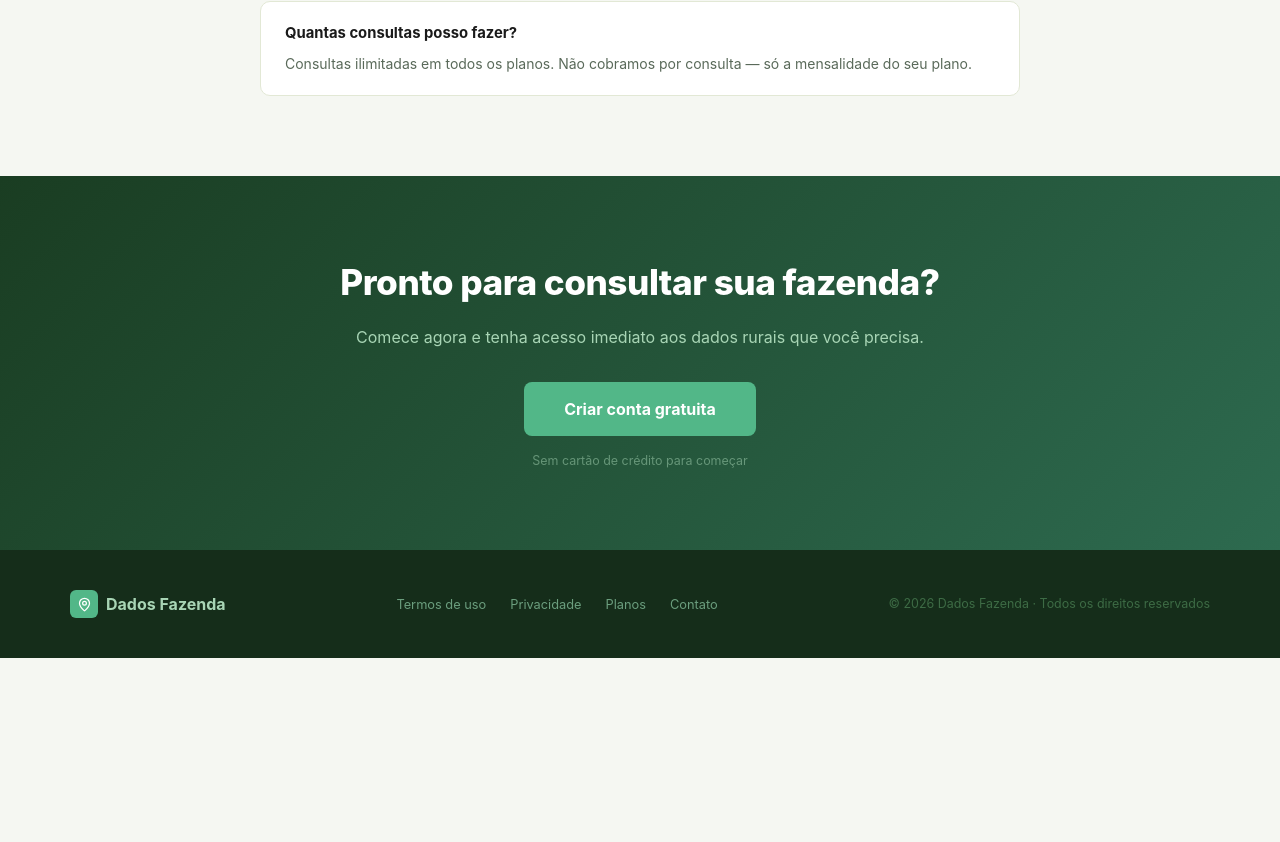
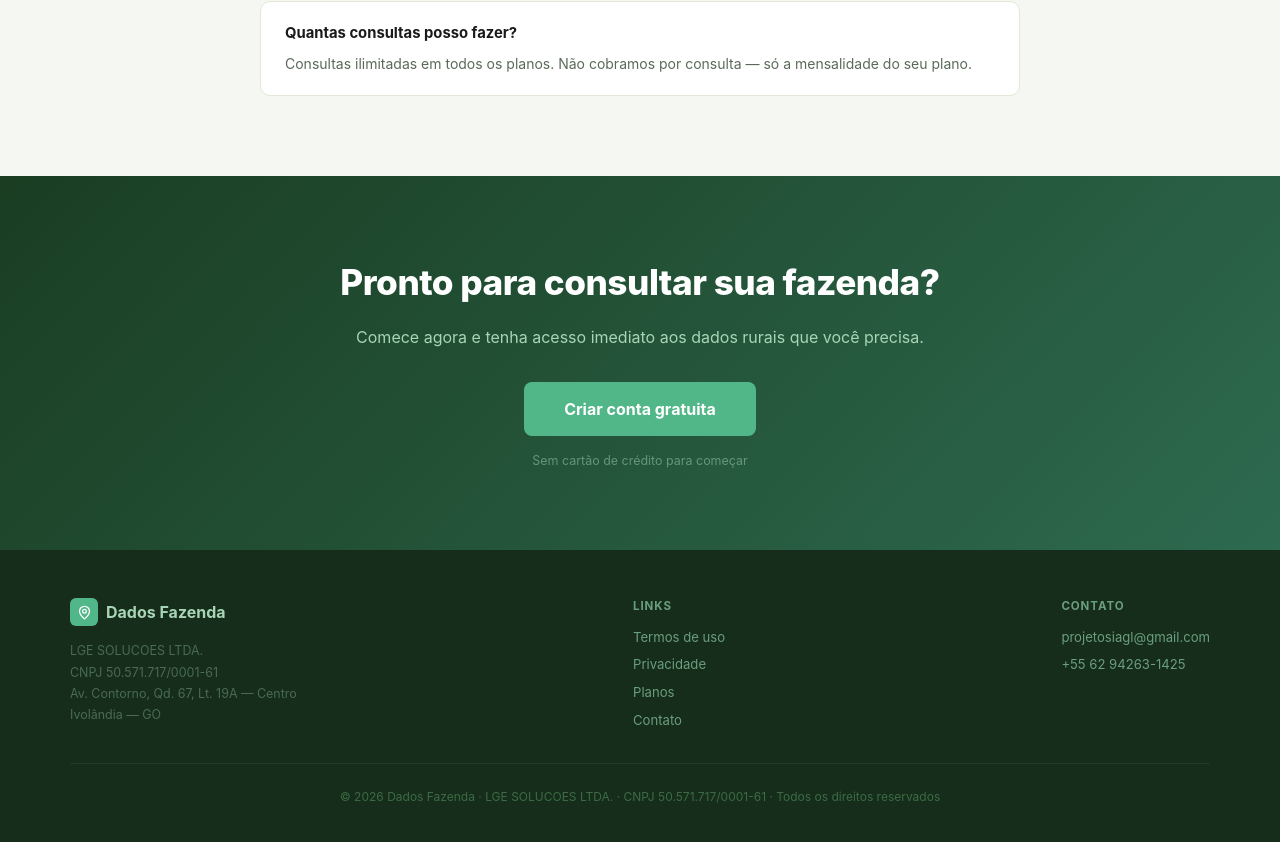
Before and after one commit to projetosiagl-blip/dados-fazenda, a Next.js app: page / in a window 1280 px wide. Shown: the part 6571-7413 px from the top of the page. Before the commit the page ends 7229 px from the top, so only its background shows below. Built offline with nearby package versions, Linux system fonts and the light colour scheme.

Commit message:
feat: dados empresa LGE SOLUCOES LTDA no footer, termos, privacidade e contato

```diff
--- a/src/app/contato/page.tsx
+++ b/src/app/contato/page.tsx
@@ -32,7 +32,7 @@ export default function Contato() {
             <p style={{ color: '#25D366', fontWeight: 700, fontSize: '0.875rem' }}>+55 62 94263-1425</p>
           </a>
 
-          <a href="mailto:contato@dadosfazenda.com.br"
+          <a href="mailto:projetosiagl@gmail.com"
             style={{ backgroundColor: 'white', border: '1px solid #d4ddc8', borderRadius: 8, padding: '1.75rem', textDecoration: 'none', display: 'block' }}>
             <div style={{ width: 44, height: 44, backgroundColor: '#f0f5f0', borderRadius: 8, display: 'flex', alignItems: 'center', justifyContent: 'center', marginBottom: '1rem' }}>
               <Mail size={22} color="#2d6a4f" />
@@ -41,7 +41,7 @@ export default function Contato() {
             <p style={{ color: '#4a5568', fontSize: '0.85rem', lineHeight: 1.6, marginBottom: '0.75rem' }}>
               Para questões técnicas, suporte à conta ou assuntos comerciais.
             </p>
-            <p style={{ color: '#2d6a4f', fontWeight: 700, fontSize: '0.875rem' }}>contato@dadosfazenda.com.br</p>
+            <p style={{ color: '#2d6a4f', fontWeight: 700, fontSize: '0.875rem' }}>projetosiagl@gmail.com</p>
           </a>
         </div>
 
--- a/src/app/page.tsx
+++ b/src/app/page.tsx
@@ -502,21 +502,39 @@ export default function Home() {
       </section>
 
       {/* FOOTER */}
-      <footer style={{ backgroundColor: '#152d1a', padding: '2.5rem 1.5rem' }}>
-        <div style={{ maxWidth: 1140, margin: '0 auto', display: 'flex', justifyContent: 'space-between', alignItems: 'center', flexWrap: 'wrap', gap: '1.5rem' }}>
-          <div style={{ display: 'flex', alignItems: 'center', gap: 8 }}>
-            <div style={{ width: 28, height: 28, backgroundColor: '#52b788', borderRadius: 6, display: 'flex', alignItems: 'center', justifyContent: 'center' }}>
-              <MapPin size={15} color="white" />
+      <footer style={{ backgroundColor: '#152d1a', padding: '3rem 1.5rem' }}>
+        <div style={{ maxWidth: 1140, margin: '0 auto' }}>
+          <div style={{ display: 'flex', justifyContent: 'space-between', flexWrap: 'wrap', gap: '2rem', marginBottom: '2rem' }}>
+            <div>
+              <div style={{ display: 'flex', alignItems: 'center', gap: 8, marginBottom: '0.875rem' }}>
+                <div style={{ width: 28, height: 28, backgroundColor: '#52b788', borderRadius: 6, display: 'flex', alignItems: 'center', justifyContent: 'center' }}>
+                  <MapPin size={15} color="white" />
+                </div>
+                <span style={{ color: '#a8d5b5', fontWeight: 700 }}>Dados Fazenda</span>
+              </div>
+              <p style={{ color: '#4a6a52', fontSize: '0.78rem', lineHeight: 1.7 }}>
+                LGE SOLUCOES LTDA.<br />
+                CNPJ 50.571.717/0001-61<br />
+                Av. Contorno, Qd. 67, Lt. 19A — Centro<br />
+                Ivolândia — GO
+              </p>
             </div>
-            <span style={{ color: '#a8d5b5', fontWeight: 700 }}>Dados Fazenda</span>
+            <div style={{ display: 'flex', flexDirection: 'column', gap: '0.5rem' }}>
+              <span style={{ color: '#6b9e7e', fontSize: '0.72rem', fontWeight: 700, textTransform: 'uppercase', letterSpacing: '0.08em', marginBottom: '0.25rem' }}>Links</span>
+              <Link href="/termos" style={{ color: '#6b9e7e', fontSize: '0.82rem', textDecoration: 'none' }}>Termos de uso</Link>
+              <Link href="/privacidade" style={{ color: '#6b9e7e', fontSize: '0.82rem', textDecoration: 'none' }}>Privacidade</Link>
+              <Link href="/planos" style={{ color: '#6b9e7e', fontSize: '0.82rem', textDecoration: 'none' }}>Planos</Link>
+              <Link href="/contato" style={{ color: '#6b9e7e', fontSize: '0.82rem', textDecoration: 'none' }}>Contato</Link>
+            </div>
+            <div style={{ display: 'flex', flexDirection: 'column', gap: '0.5rem' }}>
+              <span style={{ color: '#6b9e7e', fontSize: '0.72rem', fontWeight: 700, textTransform: 'uppercase', letterSpacing: '0.08em', marginBottom: '0.25rem' }}>Contato</span>
+              <a href="mailto:projetosiagl@gmail.com" style={{ color: '#6b9e7e', fontSize: '0.82rem', textDecoration: 'none' }}>projetosiagl@gmail.com</a>
+              <a href="https://wa.me/5562942631425" target="_blank" rel="noreferrer" style={{ color: '#6b9e7e', fontSize: '0.82rem', textDecoration: 'none' }}>+55 62 94263-1425</a>
+            </div>
           </div>
-          <div style={{ display: 'flex', gap: '1.5rem', flexWrap: 'wrap' }}>
-            <Link href="/termos" style={{ color: '#6b9e7e', fontSize: '0.8rem', textDecoration: 'none' }}>Termos de uso</Link>
-            <Link href="/privacidade" style={{ color: '#6b9e7e', fontSize: '0.8rem', textDecoration: 'none' }}>Privacidade</Link>
-            <Link href="/planos" style={{ color: '#6b9e7e', fontSize: '0.8rem', textDecoration: 'none' }}>Planos</Link>
-            <Link href="/contato" style={{ color: '#6b9e7e', fontSize: '0.8rem', textDecoration: 'none' }}>Contato</Link>
+          <div style={{ borderTop: '1px solid #1e3d24', paddingTop: '1.5rem' }}>
+            <p style={{ color: '#3d6b45', fontSize: '0.75rem', textAlign: 'center' }}>© 2026 Dados Fazenda · LGE SOLUCOES LTDA. · CNPJ 50.571.717/0001-61 · Todos os direitos reservados</p>
           </div>
-          <p style={{ color: '#3d6b45', fontSize: '0.78rem' }}>© 2026 Dados Fazenda · Todos os direitos reservados</p>
         </div>
       </footer>
     </div>
--- a/src/app/privacidade/page.tsx
+++ b/src/app/privacidade/page.tsx
@@ -21,7 +21,7 @@ export default function Privacidade() {
           {[
             {
               titulo: '1. Quem somos',
-              texto: 'Dados Fazenda é operado pela Agrios Tecnologia LTDA (CNPJ 63.528.444/0001-14). Esta política descreve como coletamos, usamos e protegemos seus dados pessoais.'
+              texto: 'Dados Fazenda é operado pela LGE SOLUCOES LTDA. (CNPJ 50.571.717/0001-61). Esta política descreve como coletamos, usamos e protegemos seus dados pessoais.'
             },
             {
               titulo: '2. Dados que coletamos',
@@ -45,7 +45,7 @@ export default function Privacidade() {
             },
             {
               titulo: '7. Seus direitos (LGPD Art. 18)',
-              texto: 'Você tem direito a: confirmar a existência de tratamento; acessar seus dados; corrigir dados incompletos ou inexatos; solicitar a exclusão de dados desnecessários; revogar consentimento; portabilidade de dados. Para exercer seus direitos, contate: contato@dadosfazenda.com.br'
+              texto: 'Você tem direito a: confirmar a existência de tratamento; acessar seus dados; corrigir dados incompletos ou inexatos; solicitar a exclusão de dados desnecessários; revogar consentimento; portabilidade de dados. Para exercer seus direitos, contate: projetosiagl@gmail.com'
             },
             {
               titulo: '8. Segurança',
@@ -57,7 +57,7 @@ export default function Privacidade() {
             },
             {
               titulo: '10. Contato',
-              texto: 'Encarregado de dados (DPO): contato@dadosfazenda.com.br · Prazo de resposta: até 15 dias úteis.'
+              texto: 'Encarregado de dados (DPO): projetosiagl@gmail.com · Prazo de resposta: até 15 dias úteis.'
             },
           ].map(item => (
             <div key={item.titulo} style={{ marginBottom: '1.5rem' }}>
@@ -68,7 +68,7 @@ export default function Privacidade() {
 
           <div style={{ marginTop: '2rem', paddingTop: '1.5rem', borderTop: '1px solid #d4ddc8' }}>
             <p style={{ color: '#4a5568', fontSize: '0.8rem' }}>
-              Dúvidas sobre privacidade? <a href="mailto:contato@dadosfazenda.com.br" style={{ color: '#2d6a4f', textDecoration: 'none', fontWeight: 600 }}>contato@dadosfazenda.com.br</a>
+              Dúvidas sobre privacidade? <a href="mailto:projetosiagl@gmail.com" style={{ color: '#2d6a4f', textDecoration: 'none', fontWeight: 600 }}>projetosiagl@gmail.com</a>
             </p>
           </div>
         </div>
--- a/src/app/termos/page.tsx
+++ b/src/app/termos/page.tsx
@@ -68,7 +68,7 @@ export default function Termos() {
 
           <div style={{ marginTop: '2rem', paddingTop: '1.5rem', borderTop: '1px solid #d4ddc8' }}>
             <p style={{ color: '#4a5568', fontSize: '0.8rem' }}>
-              Dúvidas? Entre em contato: <a href="mailto:contato@dadosfazenda.com.br" style={{ color: '#2d6a4f', textDecoration: 'none', fontWeight: 600 }}>contato@dadosfazenda.com.br</a>
+              Dúvidas? Entre em contato: <a href="mailto:projetosiagl@gmail.com" style={{ color: '#2d6a4f', textDecoration: 'none', fontWeight: 600 }}>projetosiagl@gmail.com</a>
             </p>
           </div>
         </div>
```
